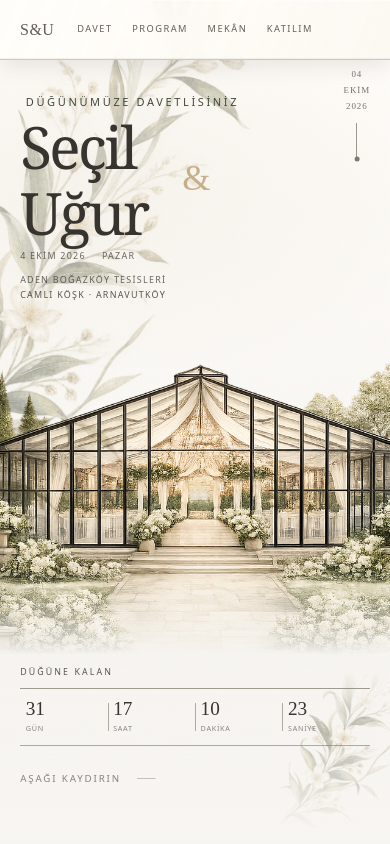
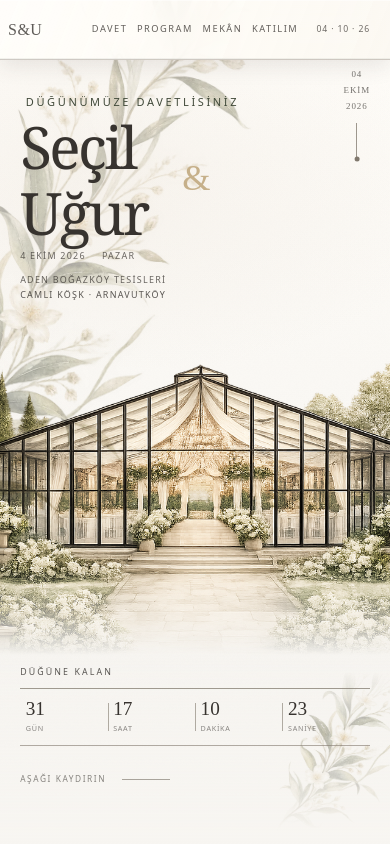
Before and after one commit to seciilusta/secil-ugur-wedding, a Next.js app in the folder apps/web/: page / in a window 390 px wide. Shown: the top 844 px of the page. Built offline with nearby package versions, Linux system fonts and the light colour scheme.

Commit message:
Refine wedding header details

```diff
--- a/apps/web/src/app/globals.css
+++ b/apps/web/src/app/globals.css
@@ -561,6 +561,7 @@
     isolation: isolate;
     min-height: 3.75rem;
     padding: 0.18rem clamp(1.25rem, 3vw, 3.5rem);
+    padding-left: clamp(0.5rem, 1.75vw, 2.25rem);
     border-bottom: 1px solid color-mix(in srgb, var(--header-line) 38%, transparent);
     /* This opaque-enough base is intentional: it keeps the glass consistent
        over the light paper and the late-page dark canvases, and it prevents
@@ -657,6 +658,19 @@
     transition: color 180ms var(--ease-calm);
   }
 
+  .hero-header-date {
+    display: flex;
+    min-width: 6.75rem;
+    min-height: 44px;
+    align-items: center;
+    justify-content: flex-end;
+    font-size: 0.61rem;
+    font-weight: 400;
+    white-space: nowrap;
+    color: color-mix(in srgb, var(--header-ink) 72%, transparent);
+    transition: color 180ms var(--ease-calm);
+  }
+
   .hero-nav {
     position: absolute;
     top: 50%;
@@ -664,7 +678,7 @@
     transform: translate(-50%, -50%);
     display: flex;
     align-items: center;
-    gap: clamp(0.75rem, 5vw, 5.5rem);
+    gap: clamp(0.6rem, 2.5vw, 2.75rem);
     white-space: nowrap;
   }
 
@@ -899,27 +913,7 @@
   }
 
   .hero-scroll {
-    position: relative;
-    margin-left: var(--hero-content-left);
-  }
-
-  .hero-scroll a {
-    display: inline-flex;
-    min-height: clamp(2rem, 3vw, 2.75rem);
-    align-items: center;
-    gap: 1rem;
-    font-size: 0.61rem;
-    letter-spacing: 0.19em;
-    text-transform: uppercase;
-    color: color-mix(in srgb, var(--color-charcoal) 58%, transparent);
-  }
-
-  .hero-scroll-line {
-    width: clamp(3rem, 7vw, 7rem);
-    height: 1px;
-    transform-origin: left;
-    background: var(--color-hero-line);
-    animation: hairline-drift-x 3.6s var(--ease-calm) infinite;
+    display: none;
   }
 
   .hero-vertical-date {
@@ -1001,6 +995,12 @@
       font-size: 1rem;
     }
 
+    .hero-header-date {
+      min-width: 5.5rem;
+      font-size: 0.54rem;
+      letter-spacing: 0.1em;
+    }
+
     .hero-nav a {
       min-height: 40px;
       font-size: 0.58rem;
@@ -1030,10 +1030,6 @@
       letter-spacing: 0.1em;
     }
 
-    .hero-scroll {
-      transform: none;
-    }
-
     .hero-vertical-date {
       right: var(--spacing-gutter);
       letter-spacing: 0.1em;
@@ -1048,6 +1044,31 @@
   }
 
   @media (max-width: 32rem) {
+    .hero-scroll {
+      display: block;
+      position: relative;
+      margin-left: var(--hero-content-left);
+    }
+
+    .hero-scroll a {
+      display: inline-flex;
+      min-height: 1.8rem;
+      align-items: center;
+      gap: 1rem;
+      font-size: 0.52rem;
+      letter-spacing: 0.19em;
+      text-transform: uppercase;
+      color: color-mix(in srgb, var(--color-charcoal) 58%, transparent);
+    }
+
+    .hero-scroll-line {
+      width: 3rem;
+      height: 1px;
+      transform-origin: left;
+      background: var(--color-hero-line);
+      animation: scroll-line-reveal 1.4s var(--ease-calm) 0.8s forwards;
+    }
+
     .hero-venue-image-mobile {
       transform: translate(3vw, 8svh) scale(1.23);
     }
@@ -1144,6 +1165,7 @@
       left: 0;
       min-height: 2.7rem;
       padding-inline: var(--hero-content-left);
+      padding-left: 0.75rem;
     }
 
     .hero-nav {
@@ -1154,6 +1176,11 @@
       min-height: 34px;
       font-size: 0.5rem;
       letter-spacing: 0.11em;
+    }
+
+    .hero-header-date {
+      min-height: 34px;
+      font-size: 0.5rem;
     }
 
     .hero-copy {
@@ -1214,14 +1241,6 @@
       font-size: 0.42rem;
     }
 
-    .hero-scroll a {
-      min-height: 1.8rem;
-      font-size: 0.52rem;
-    }
-
-    .hero-scroll-line {
-      width: 3rem;
-    }
   }
 
   /* ---- Editorial section choreography ------------------------------- */
@@ -2001,38 +2020,20 @@
   }
 }
 
-/* The scroll indicator hairline, drawn vertically on mobile and horizontally on
-   desktop. Slow enough to read as breathing rather than as movement. */
-@keyframes hairline-drift-y {
-  0%,
-  100% {
-    transform: scaleY(0.35);
-    opacity: 0.4;
-  }
-  50% {
-    transform: scaleY(1);
-    opacity: 1;
-  }
-}
-
-@keyframes hairline-drift-x {
-  0%,
-  100% {
-    transform: scaleX(0.35);
-    opacity: 0.4;
-  }
-  50% {
+/* The scroll indicator reveals once from the text outward on every viewport. */
+@keyframes scroll-line-reveal {
+  0% {
+    transform: scaleX(0);
+    opacity: 0;
+  }
+  70% {
     transform: scaleX(1);
     opacity: 1;
   }
-}
-
-@utility hairline-pulse-y {
-  animation: hairline-drift-y 3.6s var(--ease-calm) infinite;
-}
-
-@utility hairline-pulse-x {
-  animation: hairline-drift-x 3.6s var(--ease-calm) infinite;
+  100% {
+    transform: scaleX(1);
+    opacity: 0.65;
+  }
 }
 
 /* Anyone who asked for less motion gets a still page, not a slower one. */
--- a/apps/web/src/components/sections/Hero.tsx
+++ b/apps/web/src/components/sections/Hero.tsx
@@ -6,7 +6,7 @@ import { BotanicalDrift, EntranceMotion } from "@/components/motion/Choreography
 import { site } from "@/config/site";
 
 export function HeroHeader() {
-  const { couple, hero } = site;
+  const { couple, event, hero } = site;
 
   return (
     <header className="hero-topbar">
@@ -24,6 +24,12 @@ export function HeroHeader() {
           <a href="#mekan">{hero.navigation.venue}</a>
           <a href="#katilim">{hero.navigation.rsvp}</a>
         </nav>
+      </EntranceMotion>
+
+      <EntranceMotion entrance="from-right" trigger="mount" delay={0.12} className="hero-header-date">
+        <time dateTime={event.isoDate} aria-label={event.date}>
+          {event.shortDate}
+        </time>
       </EntranceMotion>
     </header>
   );
--- a/apps/web/src/config/site.ts
+++ b/apps/web/src/config/site.ts
@@ -25,6 +25,8 @@ export const site = {
   event: {
     /** Human-readable date, exactly as it should appear on the page. */
     date: "4 Ekim 2026",
+    /** Compact numeric date used in the fixed header. */
+    shortDate: "04 · 10 · 26",
     /** Day of the week. */
     day: "Pazar",
     /** Machine-readable date for <time datetime="…">. */
```
